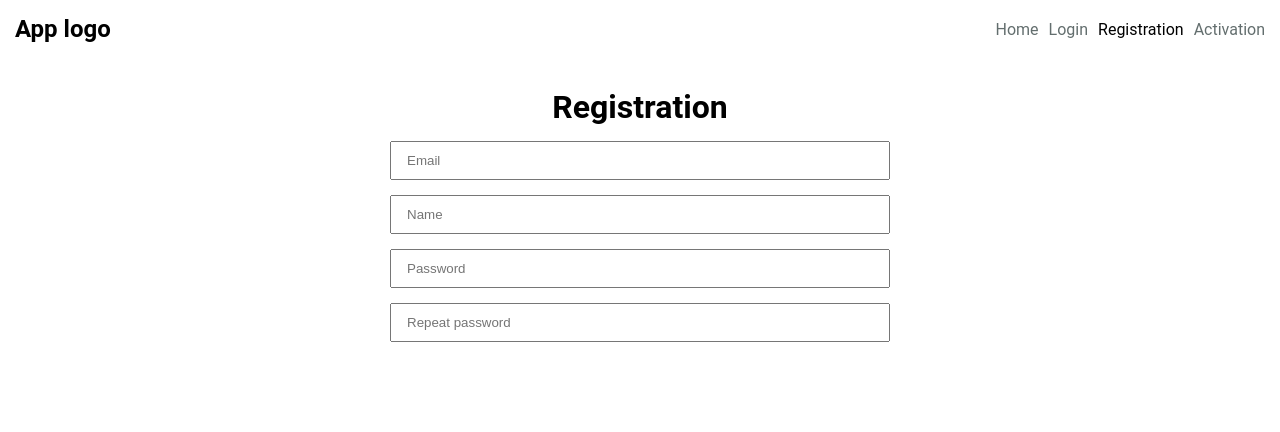
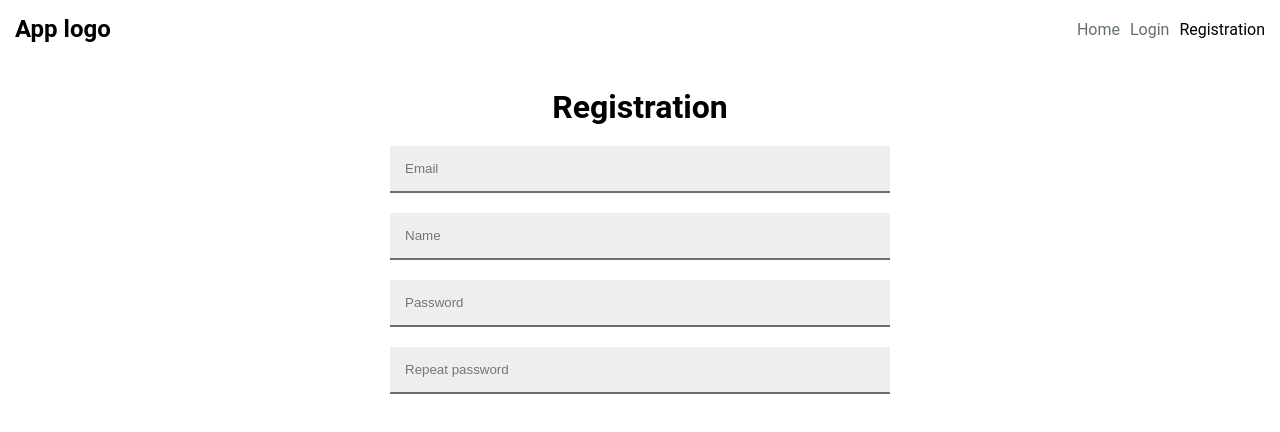
Before and after one commit to Alexey-Tverdohleb/mern-app, a React (Vite) app in the folder client/: page /registration in a window 1280 px wide. Shown: the top 432 px of the page. Built offline with nearby package versions, Linux system fonts and the light colour scheme.

Commit message:
styling changes

```diff
--- a/client/src/components/Header/index.jsx
+++ b/client/src/components/Header/index.jsx
@@ -11,7 +11,6 @@ const Header = () => {
             <NavLinkItem to="/">Home</NavLinkItem>
             <NavLinkItem to="login">Login</NavLinkItem>
             <NavLinkItem to="registration">Registration</NavLinkItem>
-            <NavLinkItem to="activation">Activation</NavLinkItem>
           </nav>
         </NavRow>
       </Container>
--- a/client/src/components/Input/style.js
+++ b/client/src/components/Input/style.js
@@ -1,7 +1,10 @@
 import styled from 'styled-components';
 
 export const FormInput = styled.input`
-  margin-bottom: 15px;
-  padding: 10px 15px;
+  background-color: #eee;
+  border: none;
+  border-bottom: 2px solid #6e6e6e;
+  margin-bottom: 20px;
+  padding: 15px;
   width: 100%;
 `;
--- a/client/src/main.css
+++ b/client/src/main.css
@@ -11,3 +11,11 @@ body {
 a {
     text-decoration: none;
 }
+
+input {
+    outline: none;
+}
+
+input:focus {
+    outline: none;
+}
--- a/client/src/pages/Login/style.js
+++ b/client/src/pages/Login/style.js
@@ -7,7 +7,7 @@ export const FormWrapper = styled.div`
 
 export const Title = styled.h1`
   text-align: center;
-  margin-bottom: 15px;
+  margin-bottom: 20px;
 `;
 
 export const InputGroup = styled.div`
--- a/client/src/pages/Registration/style.js
+++ b/client/src/pages/Registration/style.js
@@ -7,7 +7,7 @@ export const FormWrapper = styled.div`
 
 export const Title = styled.h1`
   text-align: center;
-  margin-bottom: 15px;
+  margin-bottom: 20px;
 `;
 
 export const InputGroup = styled.div`
```
